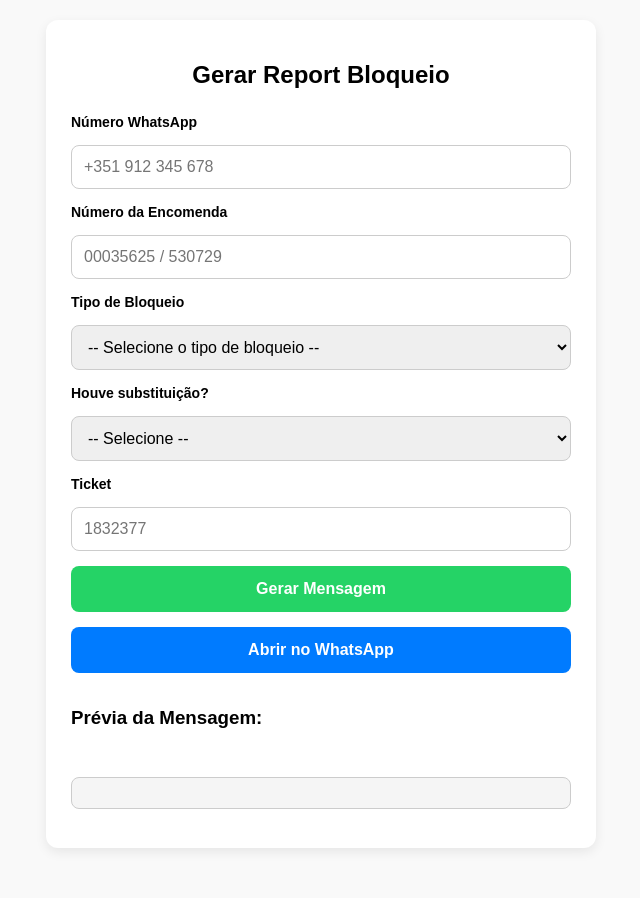
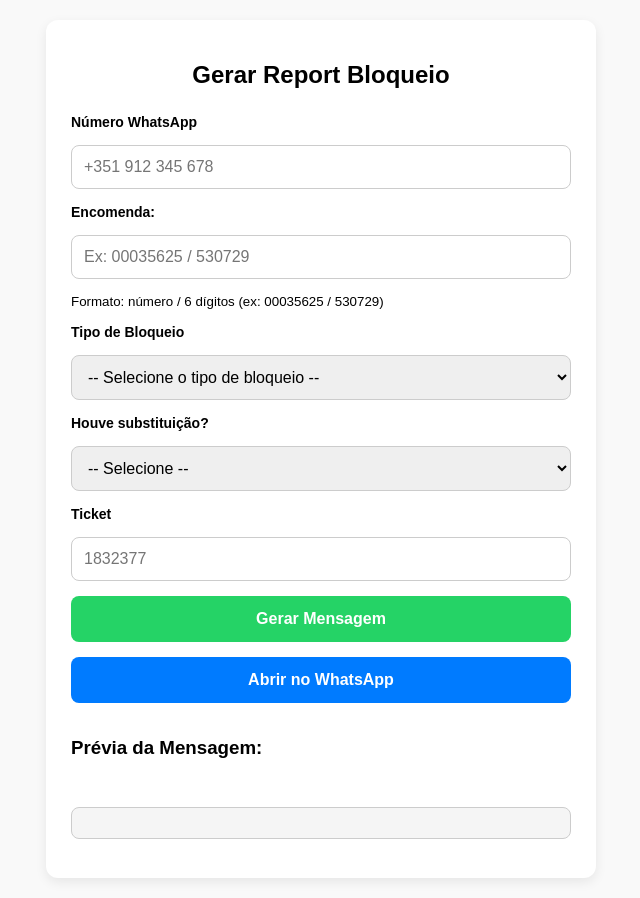
Before and after one commit to divilella96/MyDashBoardPlus, a plain HTML site: page mensagem.html in a window 1280 px wide. Shown: the whole page, without its empty margins (319-959 px from the left). Before the commit the page ends 868 px from the top, so only its background shows below. Drawn offline with Linux system fonts and the light colour scheme.

Commit message:
Update mensagem.html

```diff
--- a/mensagem.html
+++ b/mensagem.html
@@ -108,8 +108,17 @@
     <label for="numero">Número WhatsApp</label>
     <input type="tel" id="numero" placeholder="+351 912 345 678" inputmode="numeric">
 
-    <label for="encomenda">Número da Encomenda</label>
-    <input type="tel" id="encomenda" placeholder="00035625 / 530729" inputmode="numeric">
+    <label for="encomenda">Encomenda:</label>
+    <input
+      type="text"
+      id="encomenda"
+      name="encomenda"
+      placeholder="Ex: 00035625 / 530729"
+      pattern="^\d+\s*/\s*\d{6}$"
+      required
+      inputmode="numeric"
+    />
+    <small>Formato: número / 6 dígitos (ex: 00035625 / 530729)</small>
 
     <label for="bloqueio">Tipo de Bloqueio</label>
     <select id="bloqueio" onchange="mostrarOutro()">
```
